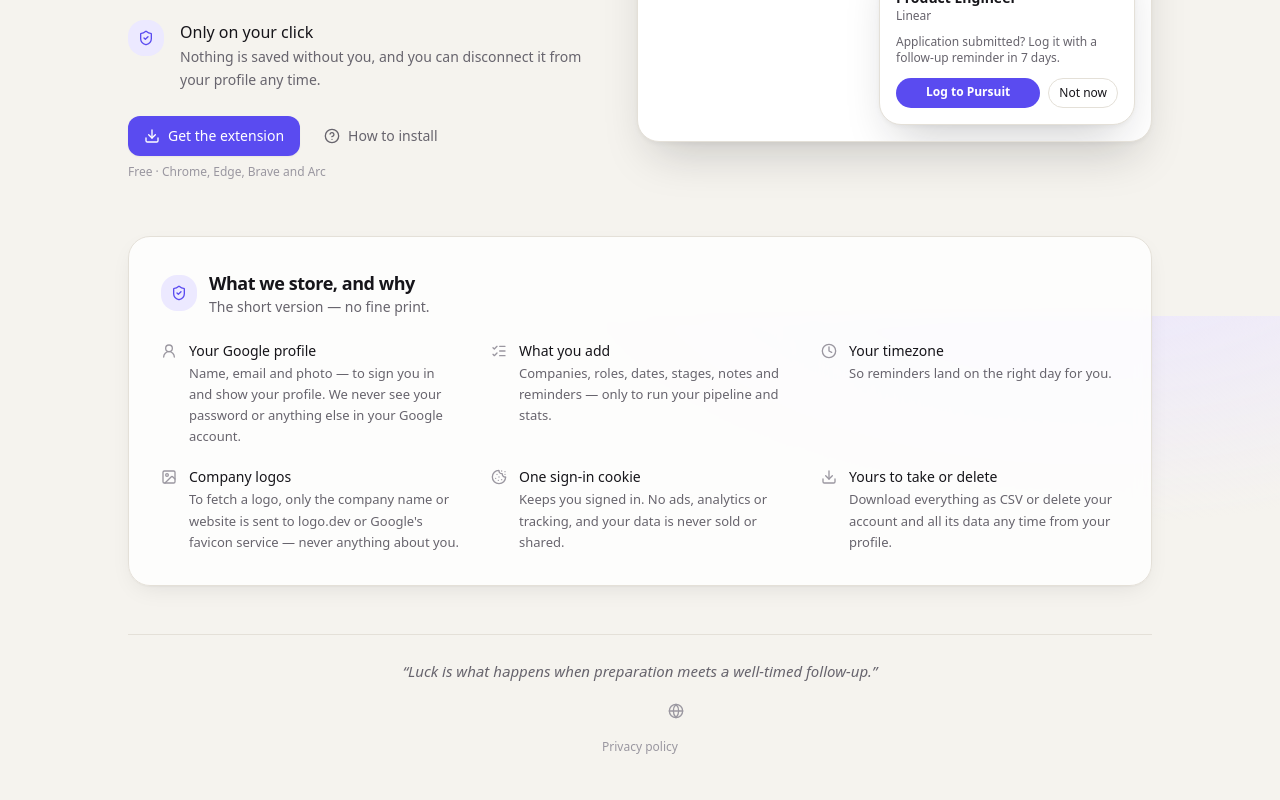
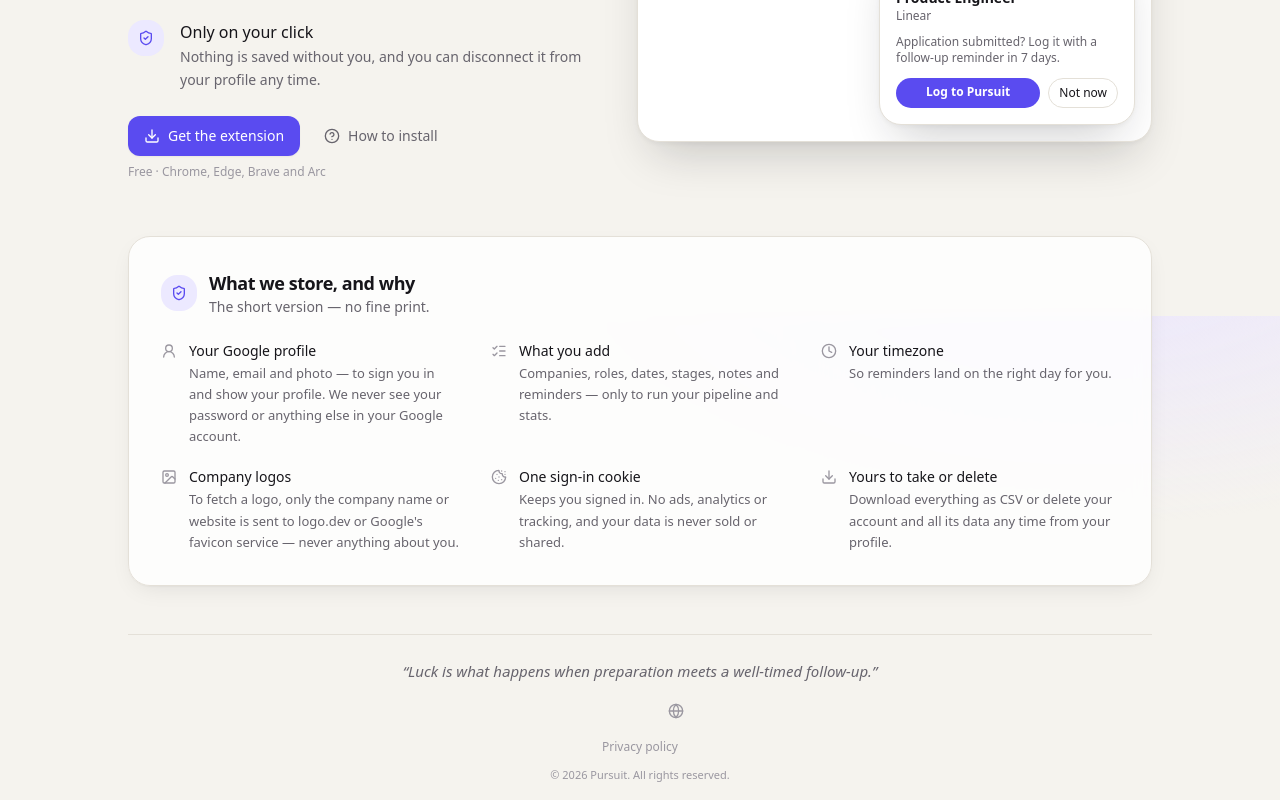
Before and after one commit to krishnaj01/pursuit, a React (Vite) app in the folder frontend/: page /login in a window 1280 px wide. Shown: the part 2084-2884 px from the top of the page. Before the commit the page ends 2855 px from the top, so only its background shows below. Built offline with nearby package versions, Linux system fonts and the light colour scheme; no server answers; some icons are missing.

Commit message:
Add a copyright line with the current year to the site footer and sidebar

```diff
--- /dev/null
+++ b/frontend/src/components/layout/Copyright.tsx
@@ -0,0 +1,14 @@
+import { COPYRIGHT_HOLDER } from '@/lib/constants'
+import { cn } from '@/lib/utils'
+
+/** Read when the app loads, from the visitor's clock — it rolls over on its own each year. */
+const YEAR = new Date().getFullYear()
+
+/** Short copyright line. */
+export function Copyright({ className }: { className?: string }) {
+  return (
+    <p className={cn('text-[11px] whitespace-nowrap text-subtle', className)}>
+      © {YEAR} {COPYRIGHT_HOLDER}. All rights reserved.
+    </p>
+  )
+}
--- a/frontend/src/components/layout/Sidebar.tsx
+++ b/frontend/src/components/layout/Sidebar.tsx
@@ -7,6 +7,7 @@ import { IconLink } from '@/components/ui/IconLink'
 import { SOCIAL_LINKS } from '@/lib/socials'
 import { cn } from '@/lib/utils'
 
+import { Copyright } from './Copyright'
 import { Logo } from './Logo'
 import { NAV_ITEMS } from './navItems'
 
@@ -59,6 +60,7 @@ export function Sidebar() {
           <Star />
         </IconLink>
       </div>
+      <Copyright className="mt-2 text-center" />
     </aside>
   )
 }
--- a/frontend/src/components/layout/SiteFooter.tsx
+++ b/frontend/src/components/layout/SiteFooter.tsx
@@ -5,6 +5,8 @@ import { Link } from 'react-router'
 import { IconLink } from '@/components/ui/IconLink'
 import { SOCIAL_LINKS } from '@/lib/socials'
 import { cn } from '@/lib/utils'
+
+import { Copyright } from './Copyright'
 
 export function SiteFooter({ className }: { className?: string }) {
   return (
@@ -27,6 +29,7 @@ export function SiteFooter({ className }: { className?: string }) {
       <Link to="/privacy" className="text-xs text-subtle underline-offset-4 transition-colors hover:text-fg hover:underline">
         Privacy policy
       </Link>
+      <Copyright />
     </footer>
   )
 }
--- a/frontend/src/lib/constants.ts
+++ b/frontend/src/lib/constants.ts
@@ -1,6 +1,7 @@
 import type { Stage } from '@/types'
 
 export const APP_NAME = 'Pursuit'
+export const COPYRIGHT_HOLDER = APP_NAME
 
 interface StageMeta {
   label: string
```
